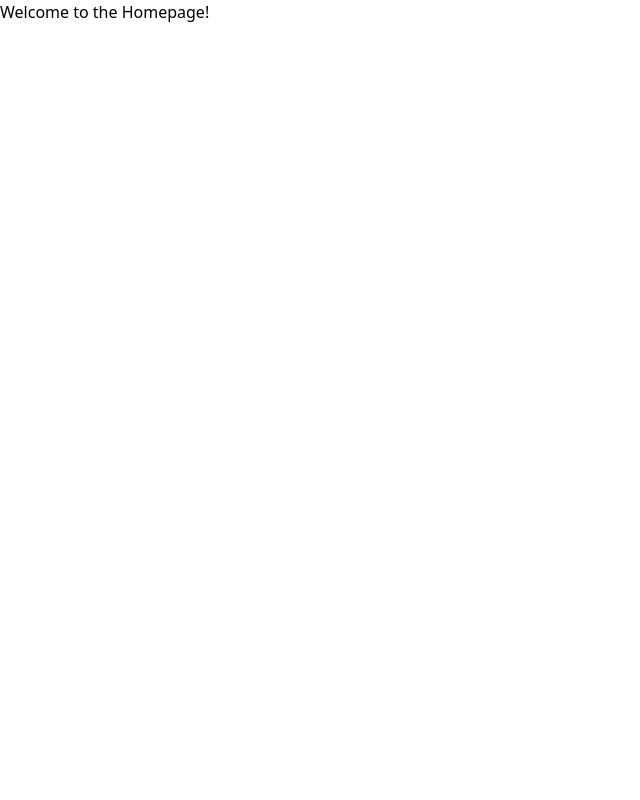
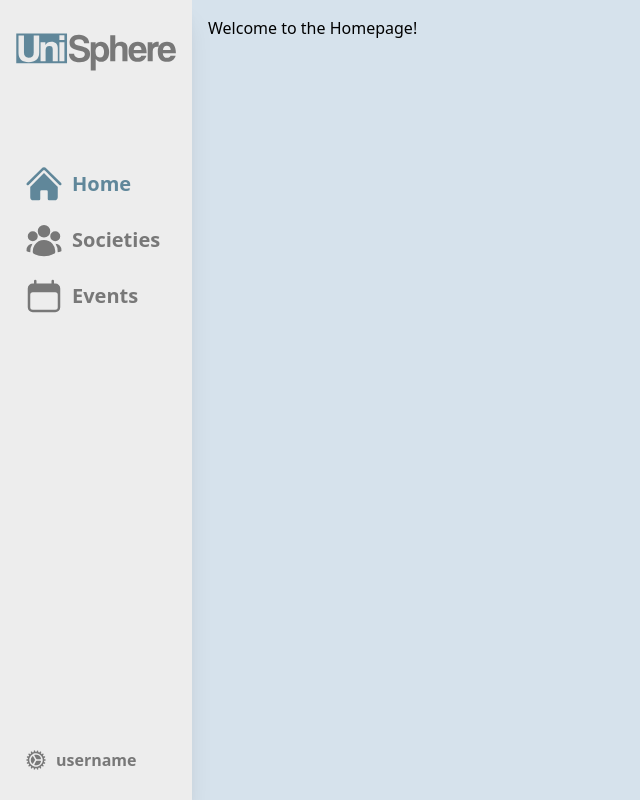
Before and after one commit to Jayd-H/UniSphere, a React (Vite) app in the folder Client/: page /home in a window 1280 px wide. Shown: the whole page, without its empty margins (0-640 px from the left). Built offline with nearby package versions, Linux system fonts and the light colour scheme.

Commit message:
Styled simple sidebar

```diff
--- a/Client/src/App.tsx
+++ b/Client/src/App.tsx
@@ -1,20 +1,38 @@
 import React from 'react';
-import { BrowserRouter as Router, Routes, Route } from 'react-router-dom';
+import { BrowserRouter as Router, Routes, Route, Outlet } from 'react-router-dom';
 import LoginForm from './Components/LoginForm';
 import HomePage from './Pages/HomePage';
 import EventsPage from './Pages/EventsPage';
 import SocietiesPage from './Pages/SocietiesPage';
 import UserSettingsPage from './Pages/UserSettingsPage';
+import Sidebar from './Components/Sidebar';
+
+// Define a layout component that includes the sidebar
+const LayoutWithSidebar = () => {
+  return (
+    <div className="flex h-screen bg-luni-light-blue">
+      <Sidebar />
+      <div className="flex-grow p-4 overflow-auto">
+        <Outlet /> {/* This will render the content of the routed pages */}
+      </div>
+    </div>
+  );
+};
 
 const App = () => {
   return (
     <Router>
       <Routes>
-        <Route path="/home" element={<HomePage />} />
+        {/* The login form is separate and does not include the sidebar */}
         <Route path="/" element={<LoginForm />} />
-        <Route path="/events" element={<EventsPage/>} />
-        <Route path="/societies" element={<SocietiesPage />} />
-        <Route path="/settings" element={<UserSettingsPage />} />
+
+        {/* Nested routes for the main layout with the sidebar */}
+        <Route element={<LayoutWithSidebar />}>
+          <Route path="home" element={<HomePage />} />
+          <Route path="societies" element={<SocietiesPage />} />
+          <Route path="events" element={<EventsPage />} />
+          <Route path="settings" element={<UserSettingsPage />} />
+        </Route>
       </Routes>
     </Router>
   );
--- a/Client/src/Components/Sidebar.tsx
+++ b/Client/src/Components/Sidebar.tsx
@@ -0,0 +1,42 @@
+import React from 'react';
+import { NavLink } from 'react-router-dom';
+import { HomeIcon, UserGroupIcon, CalendarIcon, CogIcon } from '@heroicons/react/24/solid';
+import UniSphereLogo from '../assets/UniSphereLogo.svg'; // Make sure the path is correct
+
+const Sidebar = () => {
+  const getNavLinkClasses = ({ isActive }: { isActive: boolean }) => (
+    `flex items-center justify-start w-full px-4 py-2 rounded-md text-xl font-bold
+    ${isActive ? 'text-luni-blue' : 'text-luni-grey'} hover:text-white hover:bg-luni-dark-blue`
+  );
+
+  const getNavLinkClassesSettings = ({ isActive }: { isActive: boolean }) => (
+    `flex items-center justify-start w-full px-4 py-2 rounded-md text-md font-bold
+    ${isActive ? 'text-luni-blue' : 'text-luni-grey'} hover:text-white hover:bg-luni-dark-blue`
+  );
+
+  return (
+    <div className="flex flex-col w-48 h-screen bg-luni-white py-5 text-center shadow-xl">
+      <div className="flex-grow">
+        <img src={UniSphereLogo} alt="UniSphere Logo" className="h-12 mb-20 mt-2 mx-auto w-40" />
+        <NavLink to="/home" className={getNavLinkClasses}>
+          <HomeIcon className="h-10 w-10 mx-2" />
+          Home
+        </NavLink>
+        <NavLink to="/societies" className={getNavLinkClasses}>
+          <UserGroupIcon className="h-10 w-10 mx-2" />
+          Societies
+        </NavLink>
+        <NavLink to="/events" className={getNavLinkClasses}>
+          <CalendarIcon className="h-10 w-10 mx-2" />
+          Events
+        </NavLink>
+      </div>
+      <NavLink to="/settings" className={getNavLinkClassesSettings}>
+        <CogIcon className="h-6 w-6 mx-2" />
+        <span>username</span>
+      </NavLink>
+    </div>
+  );
+};
+
+export default Sidebar;
--- a/Client/src/Pages/HomePage.tsx
+++ b/Client/src/Pages/HomePage.tsx
@@ -1,4 +1,5 @@
 import React from 'react';
+import Sidebar from '../Components/Sidebar';
 
 const HomePage = () => {
   return (
```
